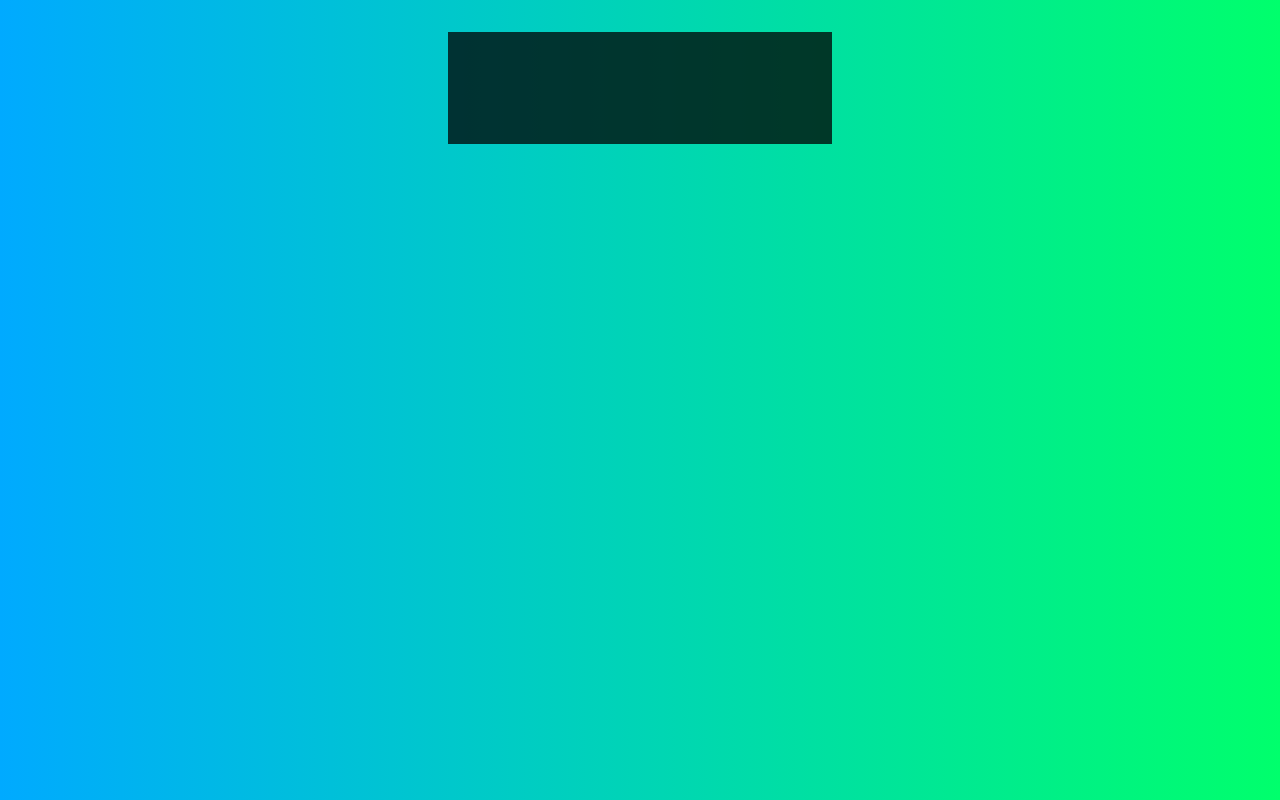
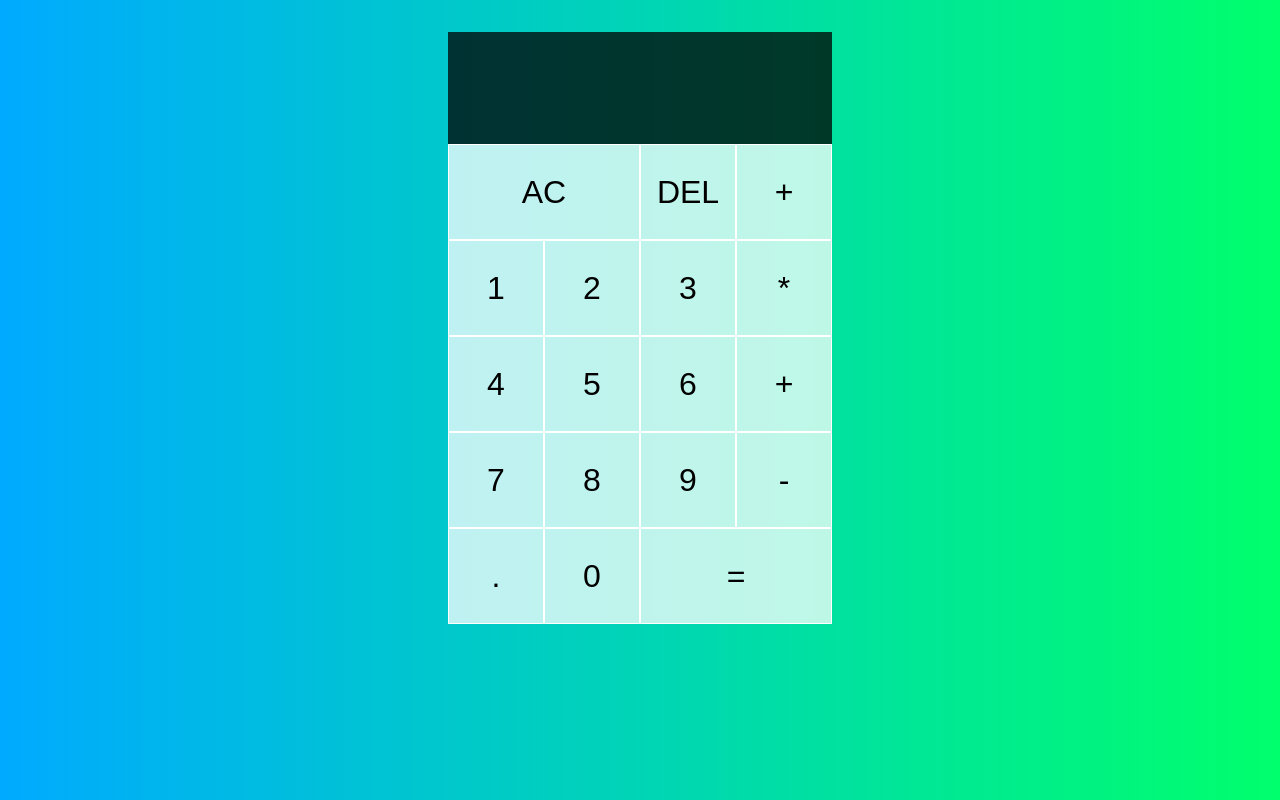
Before and after one commit to phoebehala/p231026_calculator-react, a React (Create React App) app: page / in a window 1280 px wide. Built offline with nearby package versions, Linux system fonts and the light colour scheme.

Commit message:
dispatch work flow

```diff
--- a/src/App.js
+++ b/src/App.js
@@ -1,17 +1,60 @@
 import "./styles.css"
+import { useReducer } from "react";
+
+const ACTIONS ={
+  ADD_DIGIT: 'add-digit',
+  CHOOSE_OPERATION: "choose-operation",
+  CLEAR: 'clear',
+  DELETE_DIGIT: 'delete-digit',
+  EVALUATE: "evaluate",
+}
+//const reducer = (state, action) => {
+const reducer = (state, { type, payload }) => {
+  console.log('here')
+  console.log(state)
+  console.log({ type, payload })
+  switch (type) {
+    case ACTIONS.ADD_DIGIT:
+      return {
+        ...state,
+        currentOperand: `${state.currentOperand || ""}${payload.digit}`,
+
+      }
+    default:
+      return state;
+  }
+};
 
 function App() {
+
+  const [{currentOperand, previousOperand, operation}, dispatch] = useReducer(reducer, {currentOperand:"", previousOperand:"", operation:""});
+
   return (
     <div className="calculator-grid">
 
       <div className="output">
-        <div className="previous-operand">
-          <div className="current-operand">
-
-          </div>
-        </div>
+        <div className="previous-operand">{previousOperand}{operation}</div>
+        <div className="current-operand">{currentOperand}</div>
       </div>
 
+      <button className="span-two">AC</button>
+      <button>DEL</button>
+      <button >+</button>
+      <button onClick={() => dispatch({ type: ACTIONS.ADD_DIGIT, payload: {digit: 1 } }) }>1</button>
+      <button>2</button>
+      <button>3</button>
+      <button>*</button>
+      <button>4</button>
+      <button>5</button>
+      <button>6</button>
+      <button>+</button>
+      <button>7</button>
+      <button>8</button>
+      <button>9</button>
+      <button>-</button>
+      <button>.</button>
+      <button>0</button>
+      <button className="span-two">=</button>
 
 
     </div>
```
